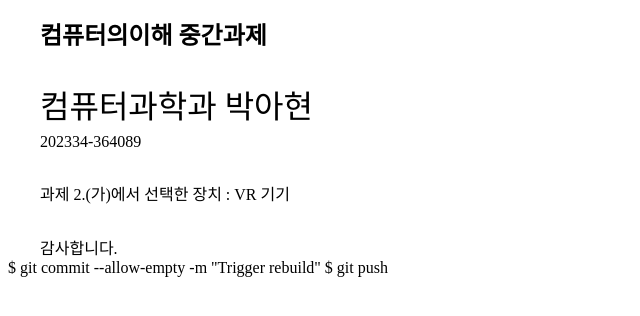
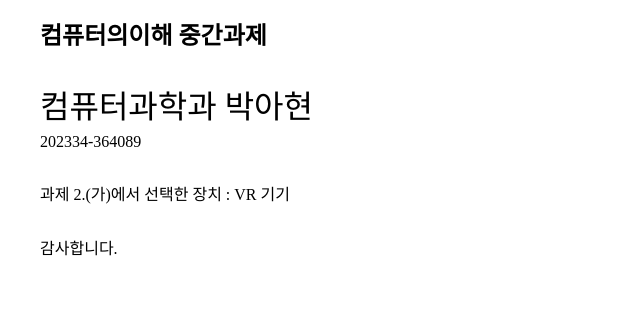
Before and after one commit to grmjoha3/report_230318, a plain HTML site: page index.html in a window 1280 px wide. Shown: the whole page, without its empty margins (0-640 px from the left). Drawn offline with nearby package versions, Linux system fonts and the light colour scheme.

Commit message:
Update index.html

```diff
--- a/index.html
+++ b/index.html
@@ -27,6 +27,3 @@
     </div>
 </body>
 </html>
-
-$ git commit --allow-empty -m "Trigger rebuild"
-$ git push
```
